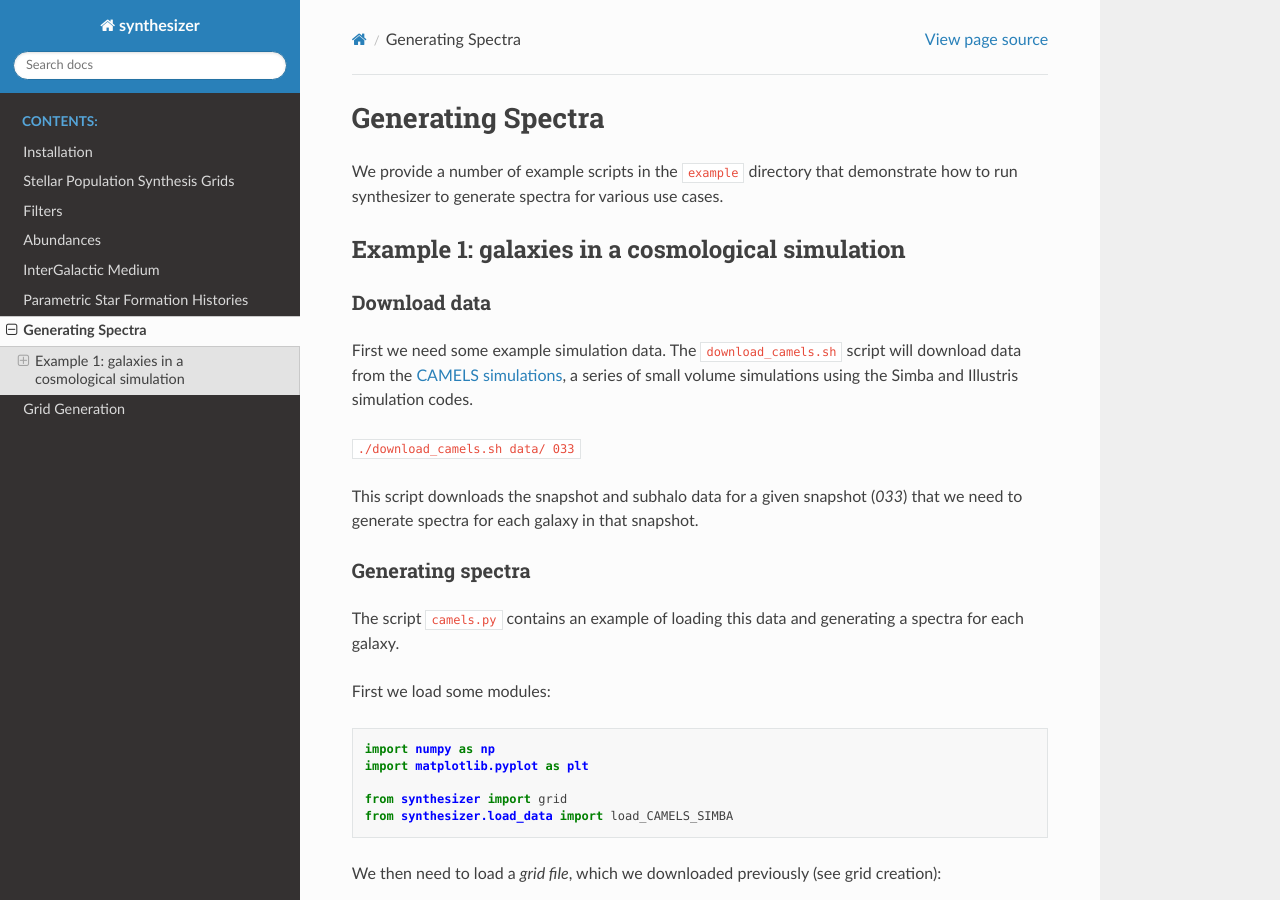
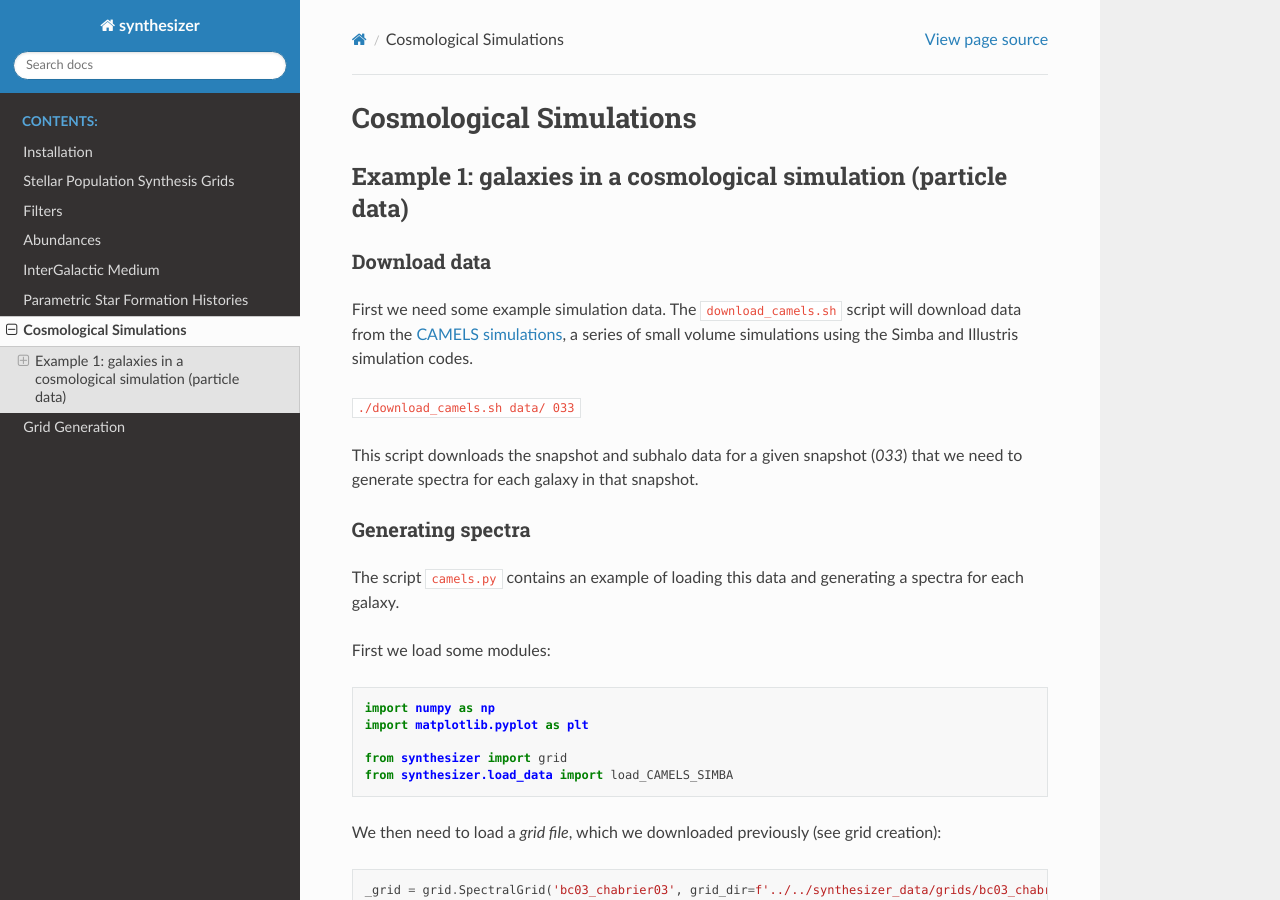
Before and after one commit to tHarvey303/synthesizer, a Sphinx documentation site: the page built from docs/source/cosmo.rst, in a window 1280 px wide and 900 px high. Built offline with Sphinx 7.4.7 and the Read the Docs theme 2.0.0, drawn with Linux system fonts in a browser that asks for light colours.

Commit message:
Update cosmo.rst

```diff
--- a/docs/source/cosmo.rst
+++ b/docs/source/cosmo.rst
@@ -1,11 +1,9 @@
-Generating Spectra
-******************
-
-We provide a number of example scripts in the :code:`example` directory that demonstrate how to run synthesizer to generate spectra for various use cases.
+Cosmological Simulations
+************************
 
 
-Example 1: galaxies in a cosmological simulation
-================================================
+Example 1: galaxies in a cosmological simulation (particle data)
+================================================================
 
 Download data
 -------------
```
